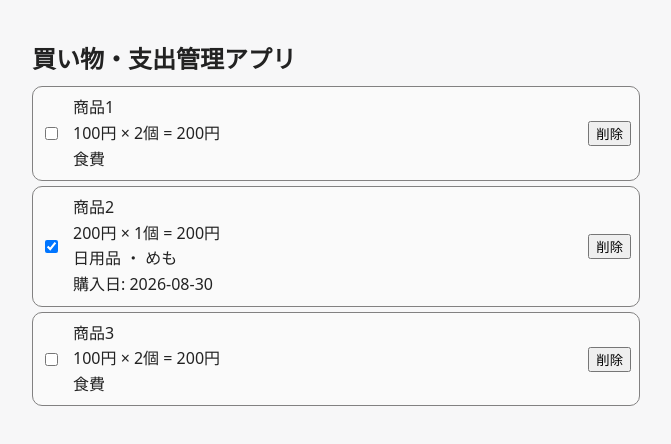
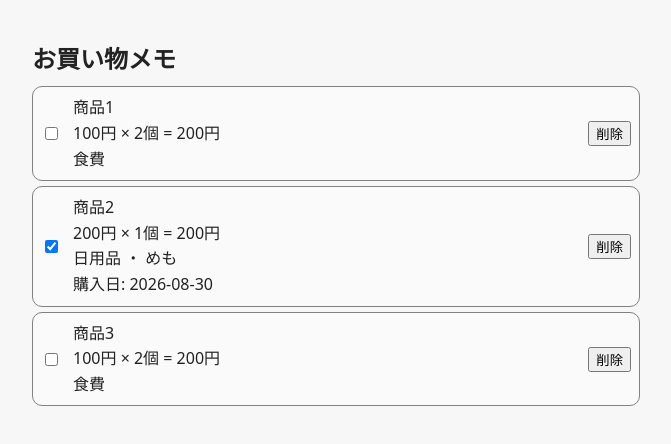
Before and after one commit to af26082-create/kaimono-app, a React (Vite) app: page / in a window 1280 px wide. Shown: the top 444 px of the page, without its empty margins (304-975 px from the left). Built offline with nearby package versions, Linux system fonts and the light colour scheme.

Commit message:
feat: アプリ名をお買い物メモに変更

```diff
--- a/src/App.tsx
+++ b/src/App.tsx
@@ -60,7 +60,7 @@ function App() {
 
   return (
     <div className="app">
-      <h1>買い物・支出管理アプリ</h1>
+      <h1>お買い物メモ</h1>
 
       {/* ItemList に4つの props を渡す。
           items        … 表示したい項目の配列
```
